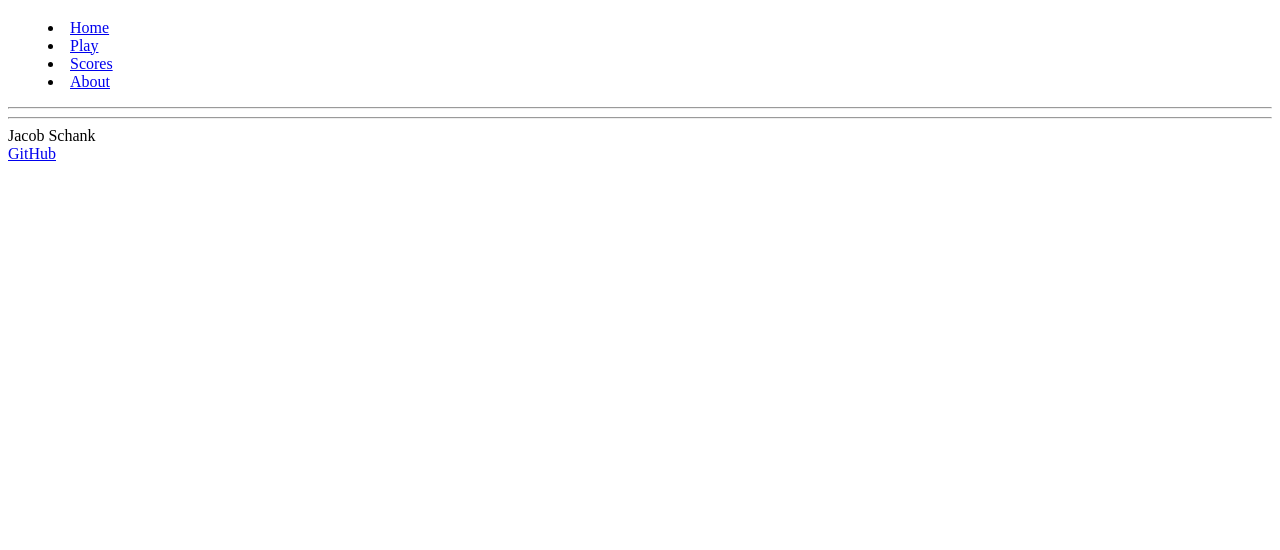
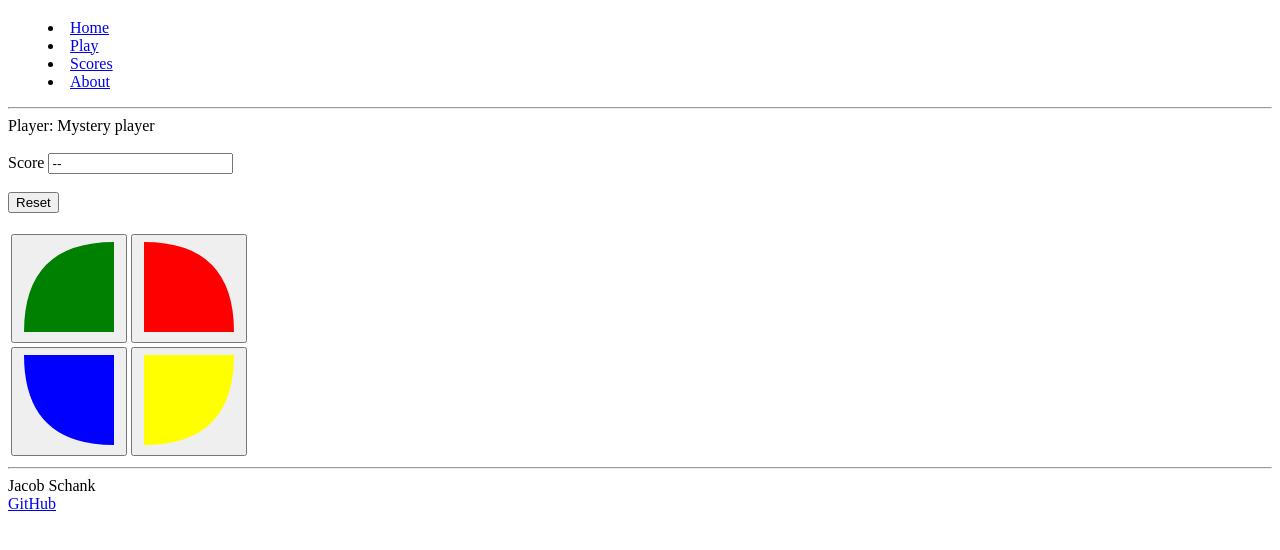
Before and after one commit to schankjacob/simon, a plain HTML site: page play.html in a window 1280 px wide. Shown: the part 68-618 px from the top of the page. Drawn offline with Linux system fonts and the light colour scheme.

Commit message:
Add html to about, play, and scores

```diff
--- a/play.html
+++ b/play.html
@@ -19,7 +19,80 @@
             <hr />
         </header>
         <main>
-
+            <div class="players">
+                Player:
+                <span class="player-name">Mystery player</span>
+            </div>
+            <br />
+            <div>
+                <label for="count">Score</label>
+                <input type="text" id="count" value="--" readonly />
+            </div>
+            <br />
+            <div>
+                <button>Reset</button>
+            </div>
+            <br />
+            <div>
+                <table>
+                  <tr>
+                    <td>
+                      <button>
+                        <svg
+                          aria-hidden="true"
+                          viewBox="0 0 100 100"
+                          height="100"
+                          width="100"
+                        >
+                          <!-- SVG
+                            M move <to x,y>
+                            Q quadratic curve <control point x,y> <to x,y>
+                        -->
+                          <path d="M 95,5 95,95 5,95 Q 5,5 95,5" fill="green" />
+                        </svg>
+                      </button>
+                    </td>
+                    <td>
+                      <button>
+                        <svg
+                          aria-hidden="true"
+                          viewBox="0 0 100 100"
+                          height="100"
+                          width="100"
+                        >
+                          <path d="M5,5 5,95 95,95 Q 95,5 5,5" fill="red" />
+                        </svg>
+                      </button>
+                    </td>
+                  </tr>
+                  <tr>
+                    <td>
+                      <button>
+                        <svg
+                          aria-hidden="true"
+                          viewBox="0 0 100 100"
+                          height="100"
+                          width="100"
+                        >
+                          <path d="M5,5 95,5 95,95 Q 5,95 5,5" fill="blue" />
+                        </svg>
+                      </button>
+                    </td>
+                    <td>
+                      <button>
+                        <svg
+                          aria-hidden="true"
+                          viewBox="0 0 100 100"
+                          height="100"
+                          width="100"
+                        >
+                          <path d="M95,5 5,5 5,95 Q 95,95 95,5" fill="yellow" />
+                        </svg>
+                      </button>
+                    </td>
+                  </tr>
+                </table>
+              </div>
         </main>
         <footer>
             <hr />
```
Also changed, not shown: about.html (+10 -1 lines), scores.html (+30 -1 lines).
